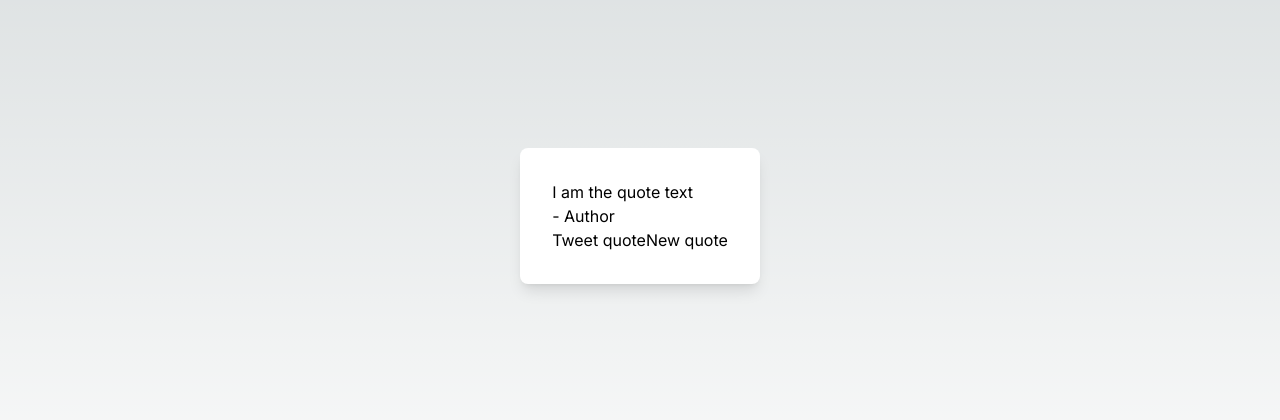
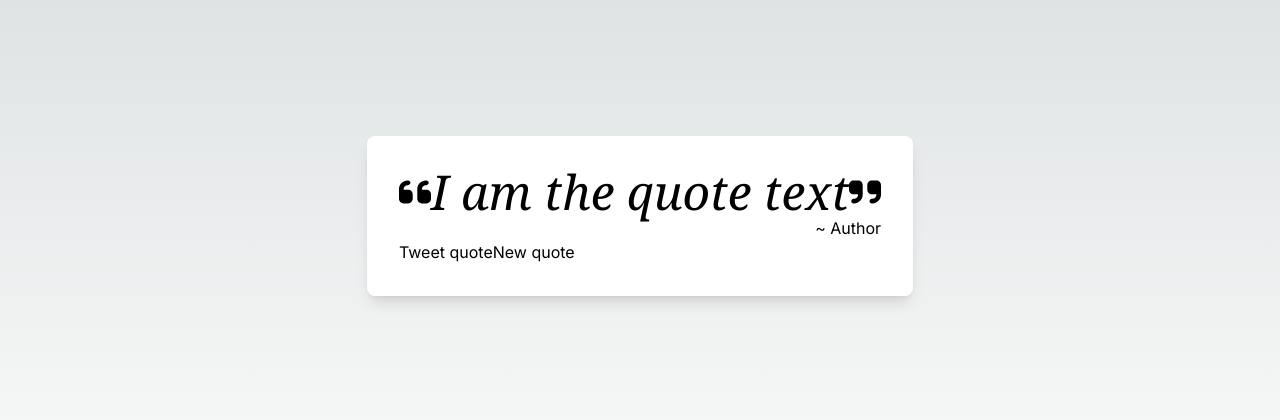
Before and after one commit to ThiaudioTT/random-quote-machine, a Next.js app: page / in a window 1280 px wide. Shown: the part 184-604 px from the top of the page. Built offline with nearby package versions, Linux system fonts and the light colour scheme.

Commit message:
Add FontAwesome icons and update package dependencies

```diff
--- a/app/page.tsx
+++ b/app/page.tsx
@@ -1,3 +1,7 @@
+import { FontAwesomeIcon } from "@fortawesome/react-fontawesome";
+import { faQuoteLeft } from "@fortawesome/free-solid-svg-icons";
+import { faQuoteRight } from "@fortawesome/free-solid-svg-icons";
+// import { faTwitter } from '@fortawesome/free-brands-svg-icons'
 import Image from "next/image";
 
 export default function Home() {
@@ -7,9 +11,16 @@ export default function Home() {
         id="quote-box"
         className="bg-white p-8 rounded-lg shadow-lg text-black"
       >
-        <div className="quote">
-          <h1 id="text">I am the quote text</h1>
-          <p id="author">- Author</p>
+        <div className="quote-flexbox">
+          <p id="text" className="font-serif text-5xl italic text-center">
+            <FontAwesomeIcon icon={faQuoteLeft} className="w-8" />
+            I am the quote text
+            <FontAwesomeIcon icon={faQuoteRight} className="w-8 ml-auto" />
+          </p>
+
+          <p id="author" className="ml-auto text-right">
+            ~ Author
+          </p>
         </div>
 
         <div className="actions-footer">
@@ -17,11 +28,14 @@ export default function Home() {
             id="tweet-quote"
             className="btn"
             href="https://twitter.com/intent/tweet"
-            target="_blank">
+            target="_blank"
+          >
             Tweet quote
           </a>
 
-          <button id="new-quote" className="btn">New quote</button>
+          <button id="new-quote" className="btn">
+            New quote
+          </button>
         </div>
       </div>
     </main>
```
Also changed, not shown: package.json (+8 -5 lines), 1 other file (tests, documents, lock files or other folders).
